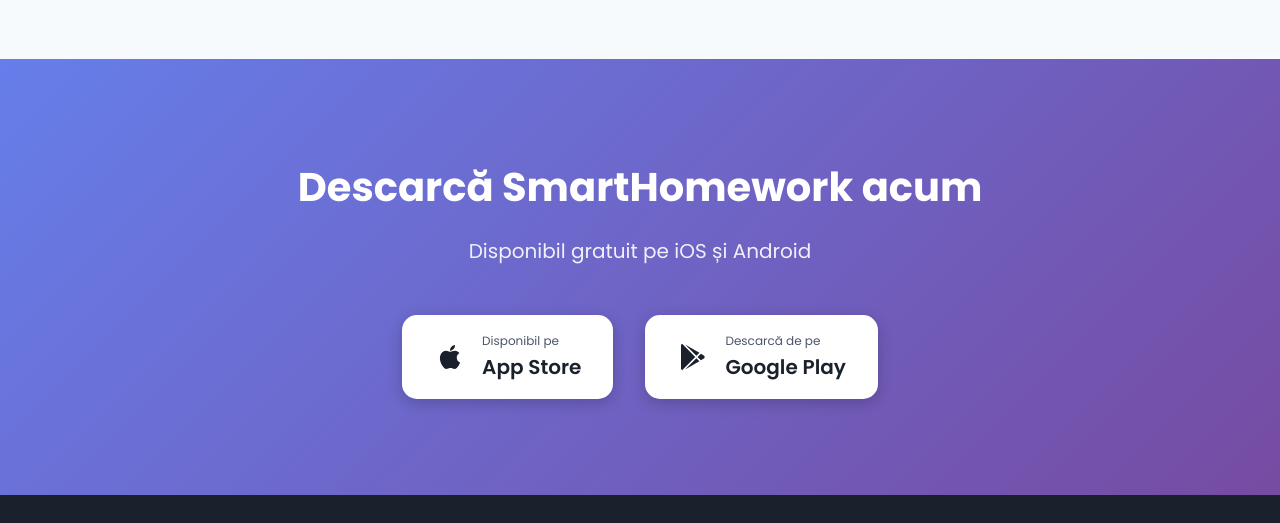
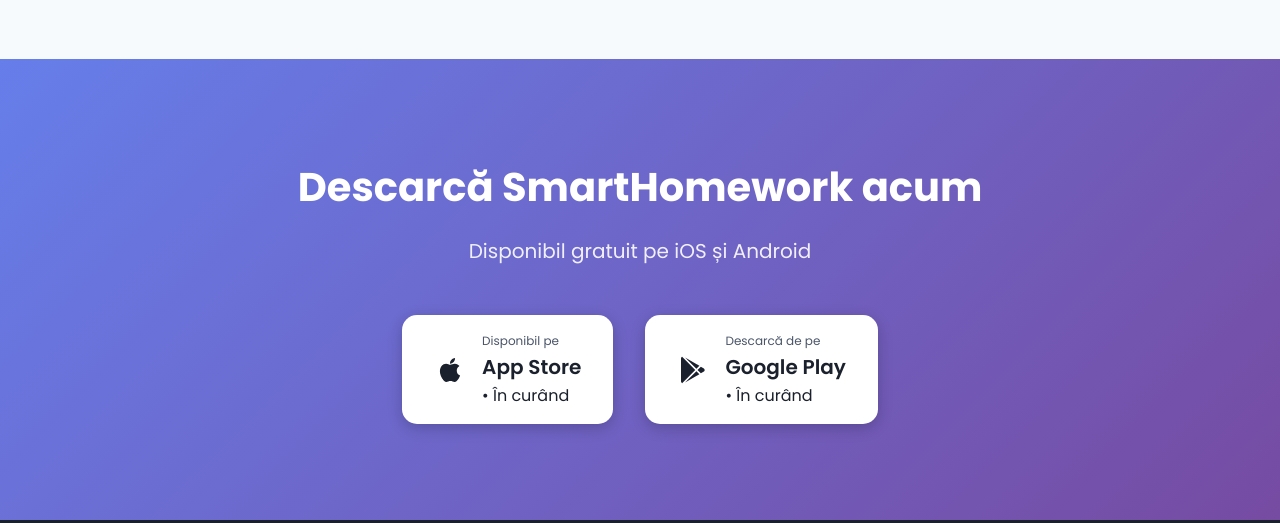
Before and after one commit to Tatilacratita/smarthomework, a plain HTML site: page index.html in a window 1280 px wide. Shown: the part 2317-2840 px from the top of the page. Drawn offline with Linux system fonts and the light colour scheme.

Commit message:
Update index.html

```diff
--- a/index.html
+++ b/index.html
@@ -2,7 +2,7 @@
 <html lang="ro">
   <head>
     <meta charset="UTF-8" />
-    <link rel="icon" type="image/svg+xml" href="/favicon.svg" />
+    <link rel="icon" type="image/svg+xml" href="favicon.svg" />
     <meta name="viewport" content="width=device-width, initial-scale=1.0" />
     <meta name="description" content="SmartHomework - Fă-ți temele mai ușor cu ajutorul AI. Recunoaștere text, explicații inteligente și asistență vocală." />
     <meta property="og:title" content="SmartHomework - Aplicație AI pentru teme" />
@@ -37,7 +37,7 @@
               <span class="separator">|</span>
               <span class="lang-option" data-lang="en">EN</span>
             </button>
-           <a href="privacy.html" class="nav-link" data-i18n="nav.privacy">Politica de confidențialitate</a>
+            <a href="privacy.html" class="nav-link" data-i18n="nav.privacy">Politica de confidențialitate</a>
           </nav>
         </div>
       </div>
@@ -216,6 +216,7 @@
                 <div>
                   <span class="store-text" data-i18n="download.available">Disponibil pe</span>
                   <span class="store-name">App Store</span>
+                  <span class="store-soon">• În curând</span>
                 </div>
               </a>
               <a href="#" class="store-button">
@@ -225,6 +226,7 @@
                 <div>
                   <span class="store-text" data-i18n="download.get">Descarcă de pe</span>
                   <span class="store-name">Google Play</span>
+                  <span class="store-soon">• În curând</span>
                 </div>
               </a>
             </div>
```
